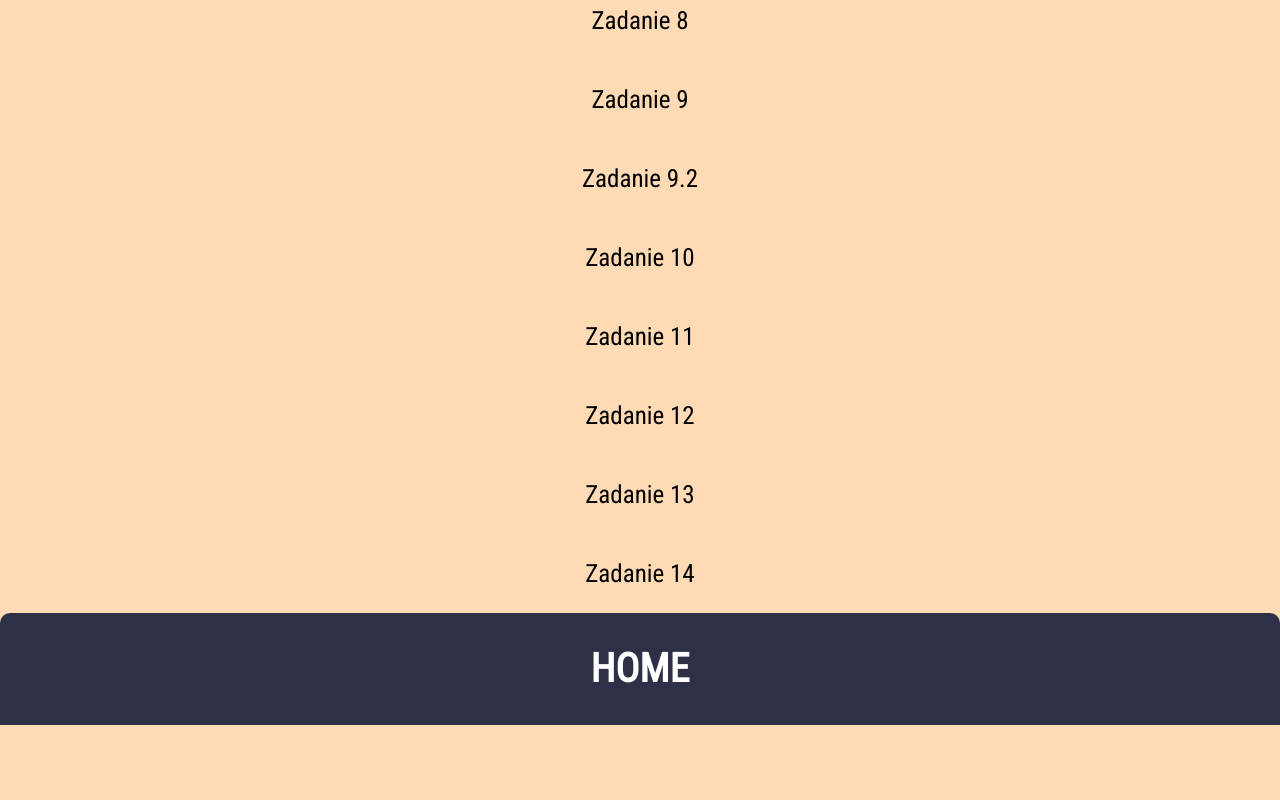
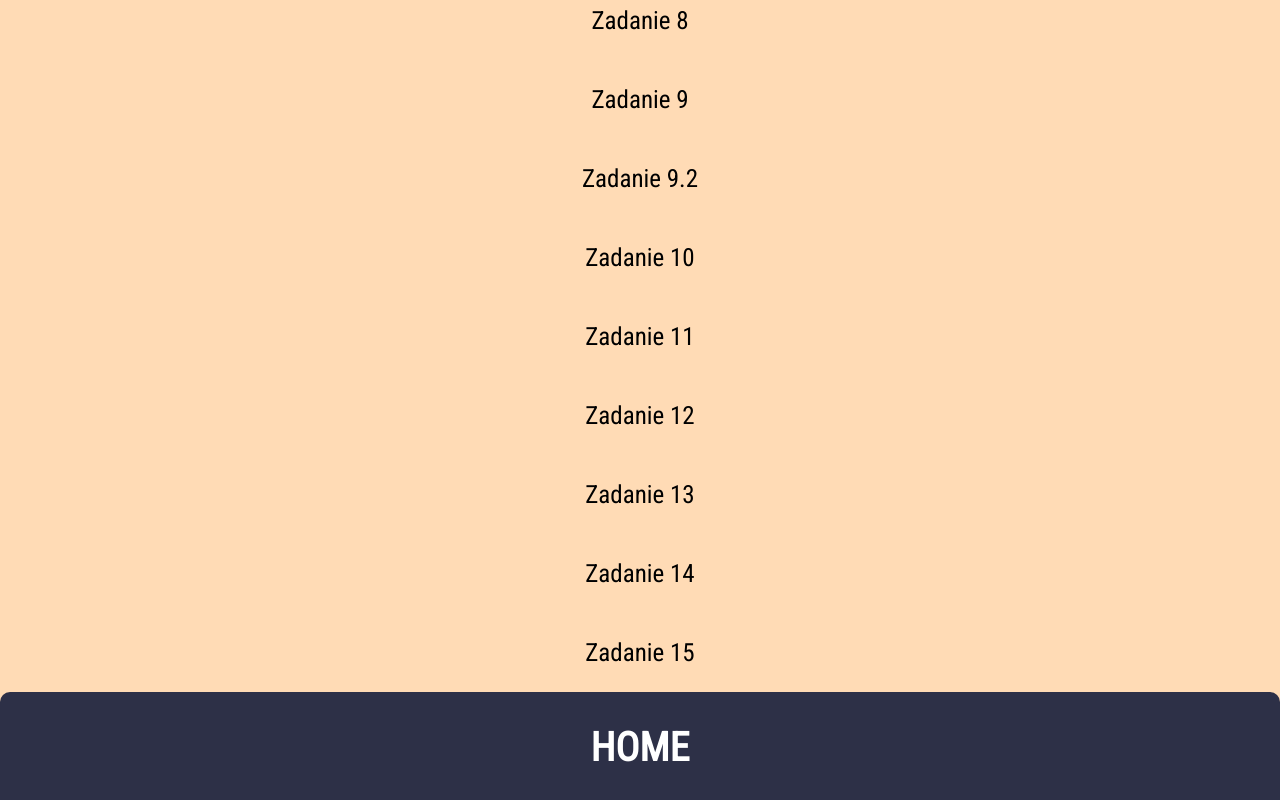
Before and after one commit to Str0nz0/Str0nz0.github.io, a plain HTML site: page index.html in a window 1280 px wide. Shown: the part 901-1701 px from the top of the page. Before the commit the page ends 1626 px from the top, so only its background shows below. Drawn offline with Linux system fonts and the light colour scheme.

Commit message:
Update index.html

```diff
--- a/index.html
+++ b/index.html
@@ -255,6 +255,9 @@
                 <p><a href="https://str0nz0.github.io/zad13">Zadanie 13</a></p>
                 <p><a href="https://str0nz0.github.io/zad14">Zadanie 14</a></p>
             </section>
+            <section>
+                <p><a href="https://str0nz0.github.io/zad15">Zadanie 15</a></p>
+            </section>
         </div>
     </div>
     <div id="space">
```
